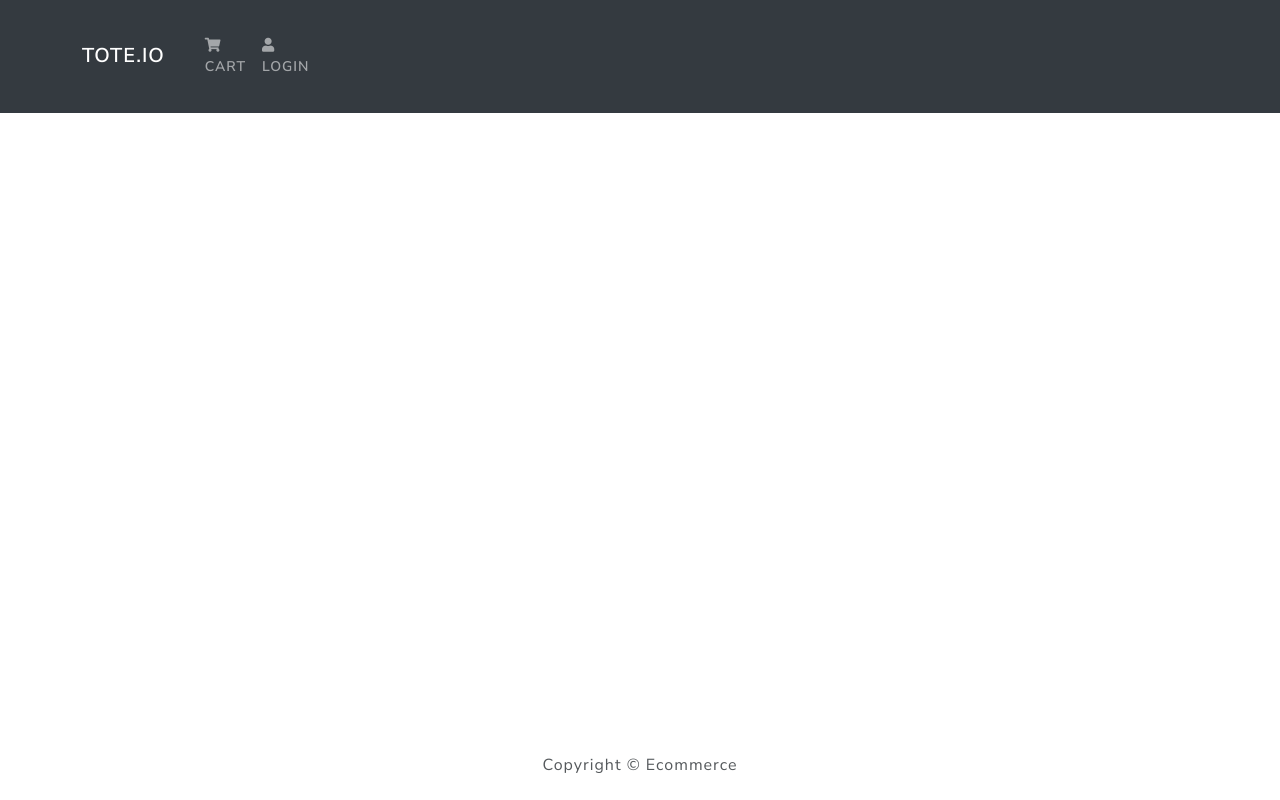
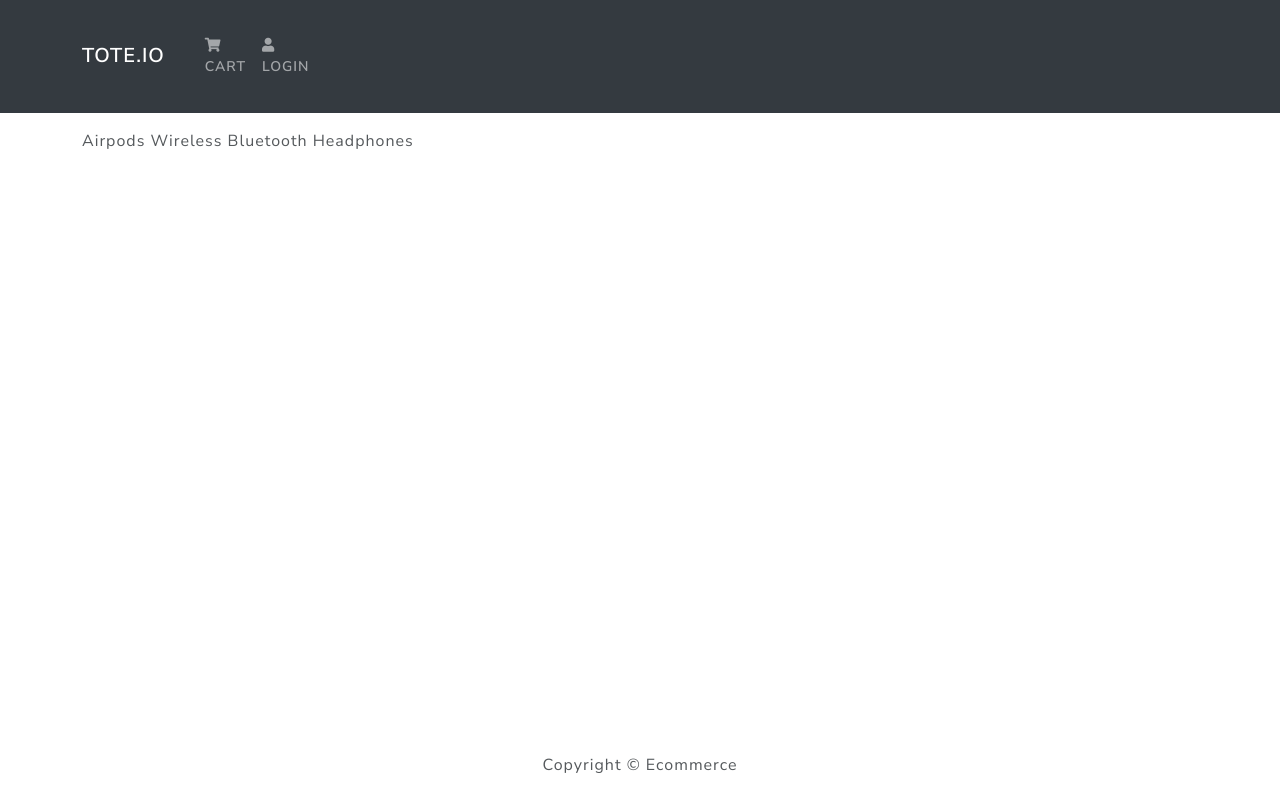
Before and after one commit to lawrencesalinas/Tote.io, a React (Create React App) app: page /product/1 in a window 1280 px wide. Built offline with nearby package versions, Linux system fonts and the light colour scheme.

Commit message:
successfully rendered a single product on its own page

```diff
--- a/src/App.js
+++ b/src/App.js
@@ -16,7 +16,7 @@ function App() {
           passing it a page component */}
           <Routes>
           <Route path='/' element={<HomeScreen/>} />
-          <Route pelement={<ProductScreen/>} />
+          <Route path='product/:id'element={<ProductScreen/>} />
 
 
           </Routes>
--- a/src/screens/ProductScreen.js
+++ b/src/screens/ProductScreen.js
@@ -1,11 +1,22 @@
-import React from 'react'
+import React from "react";
+import { Link } from "react-router-dom";
+import {row, col, Image, ListGroup, Button, Card,
+} from "react-router-bootstrap";
+import Rating from "../components/Rating";
+import products from "../products";
+import { useParams } from "react-router-dom";
 
 function ProductScreen() {
-    return (
-        <div>
-            Roduct
-        </div>
-    )
+  let idParam = useParams();
+  // useParamms and find() was used to look for the product id
+  const product = products.find((p) => {
+    // console.log(p._id)
+    console.log("this is number", idParam.id);
+    return p._id == idParam.id;
+  });
+  // console.log(product);
+
+  return <div>{product.name}</div>;
 }
 
-export default ProductScreen
+export default ProductScreen;
```
